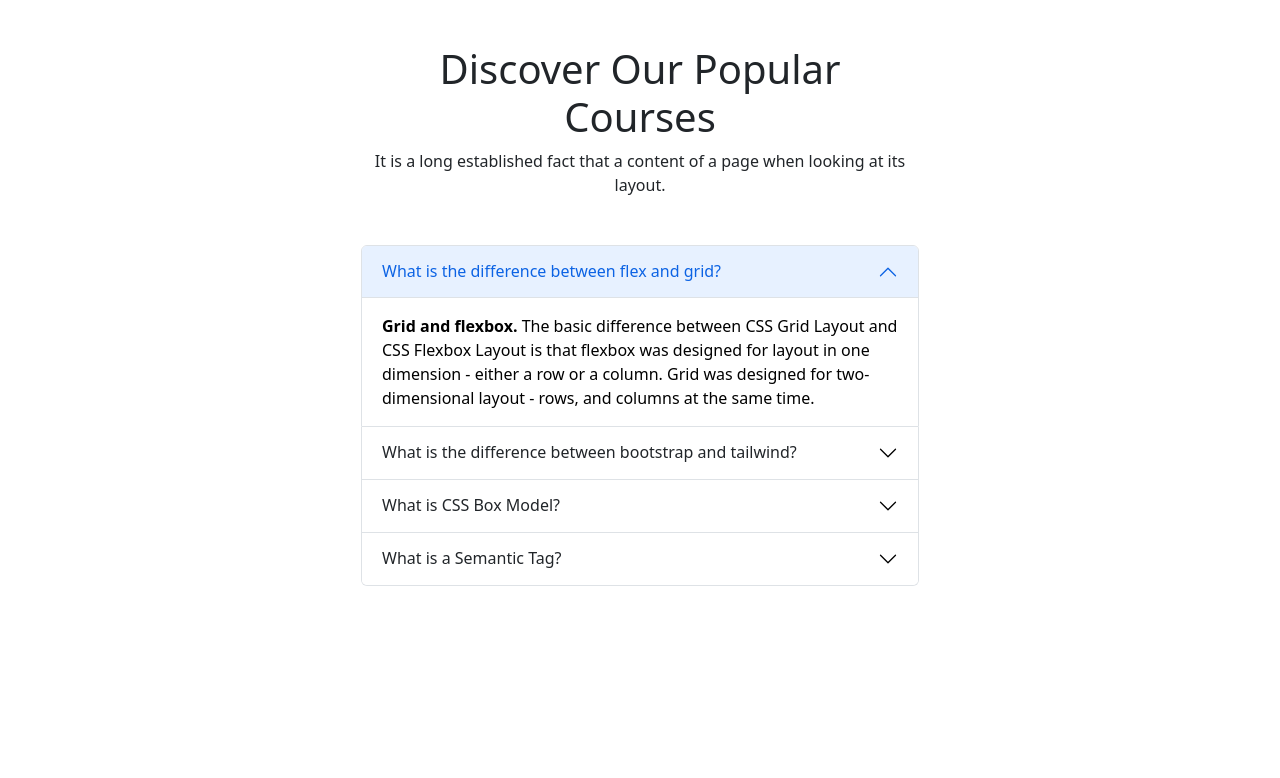
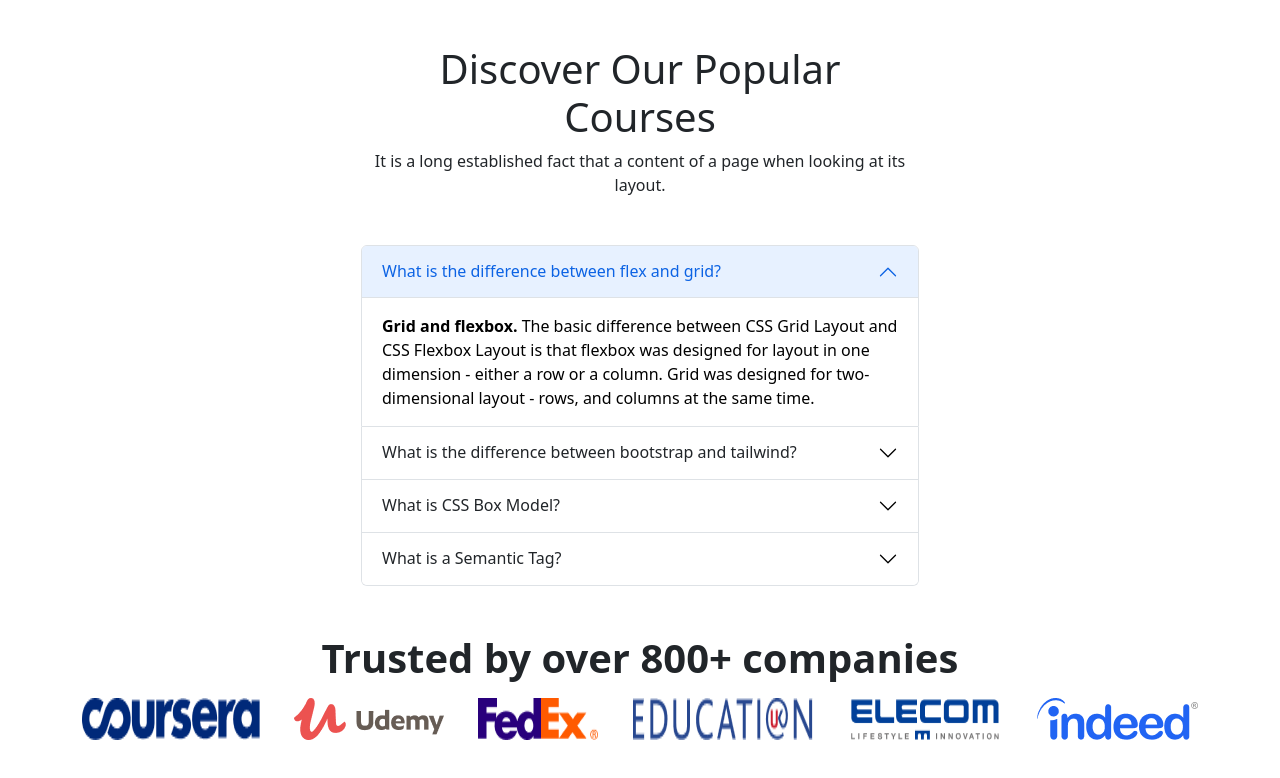
Before and after one commit to webhero-nur/edu-plus, a plain HTML site: page index.html in a window 1280 px wide. Shown: the part 3083-3861 px from the top of the page. Before the commit the page ends 3717 px from the top, so only its background shows below. Drawn offline with nearby package versions, Linux system fonts and the light colour scheme.

Commit message:
Company Added

```diff
--- a/index.html
+++ b/index.html
@@ -455,7 +455,19 @@
             </div>
         </section>
         <!-- FAQ section end -->
-
+        <!-- company start -->
+        <section id="company" class="container mb-5">
+            <h1 class="fw-bold text-center mb-3">Trusted by over 800+ companies</h1>
+            <div class="d-flex justify-content-between">
+                <img src="images/company/company-1.png" alt="">
+                <img src="images/company/company-2.png" alt="">
+                <img src="images/company/company-3.png" alt="">
+                <img src="images/company/company-4.png" alt="">
+                <img src="images/company/company-5.png" alt="">
+                <img src="images/company/company-6.png" alt="">
+            </div>
+        </section>
+        <!-- company end -->
     </main>
     <!-- main content end -->
 
```
